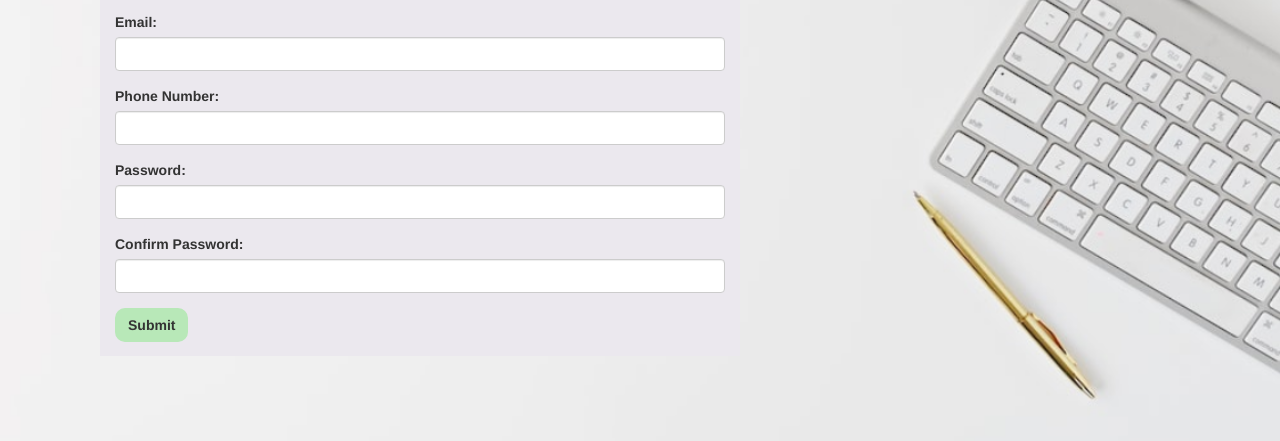
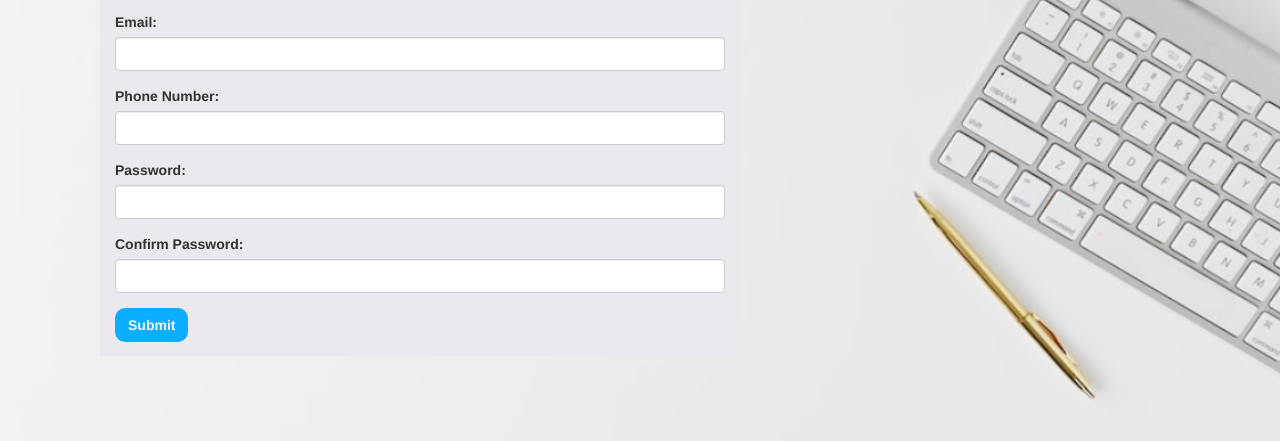
Before and after one commit to uriht/javascriptFormValidator, a plain HTML site: page index.html in a window 1280 px wide. Shown: the part 321-762 px from the top of the page. Drawn offline with nearby package versions, Linux system fonts and the light colour scheme.

Commit message:
button colour changed

```diff
--- a/styles.css
+++ b/styles.css
@@ -20,9 +20,10 @@
     margin: 10 auto auto auto;
 }
 .btn{
-    background-color: rgb(184, 232, 184);
+    background-color: rgb(13, 174, 255);
     border-radius: 10px;
     font-weight: bold;
+    color: aliceblue;
 }
 body {
     background-image: url('desk-bg.png');
```
